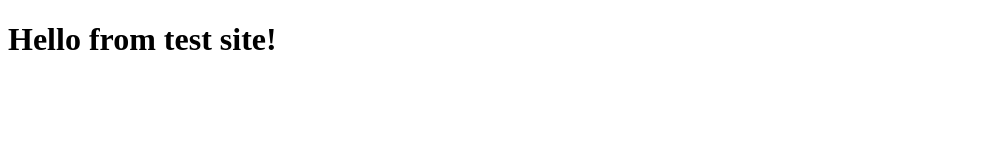
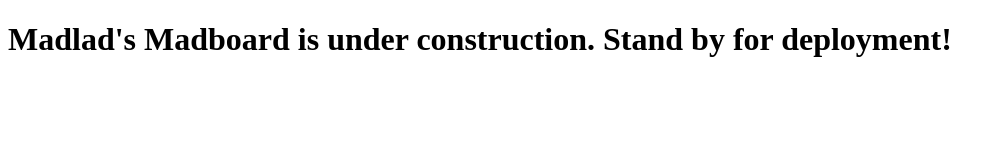
Before and after one commit to OmarSaifME/OmarSaifME.github.io, a plain HTML site: page index.html in a window 1280 px wide. Shown: the whole page, without its empty margins (0-1004 px from the left). Drawn offline with Linux system fonts and the light colour scheme.

Commit message:
Update welcome text on homepage

```diff
--- a/index.html
+++ b/index.html
@@ -1,5 +1,5 @@
 <!DOCTYPE html>
 <html>
 <head><title>Test Site</title></head>
-<body><h1>Hello from test site!</h1></body>
+<body><h1>Madlad's Madboard is under construction. Stand by for deployment!</h1></body>
 </html>
```
